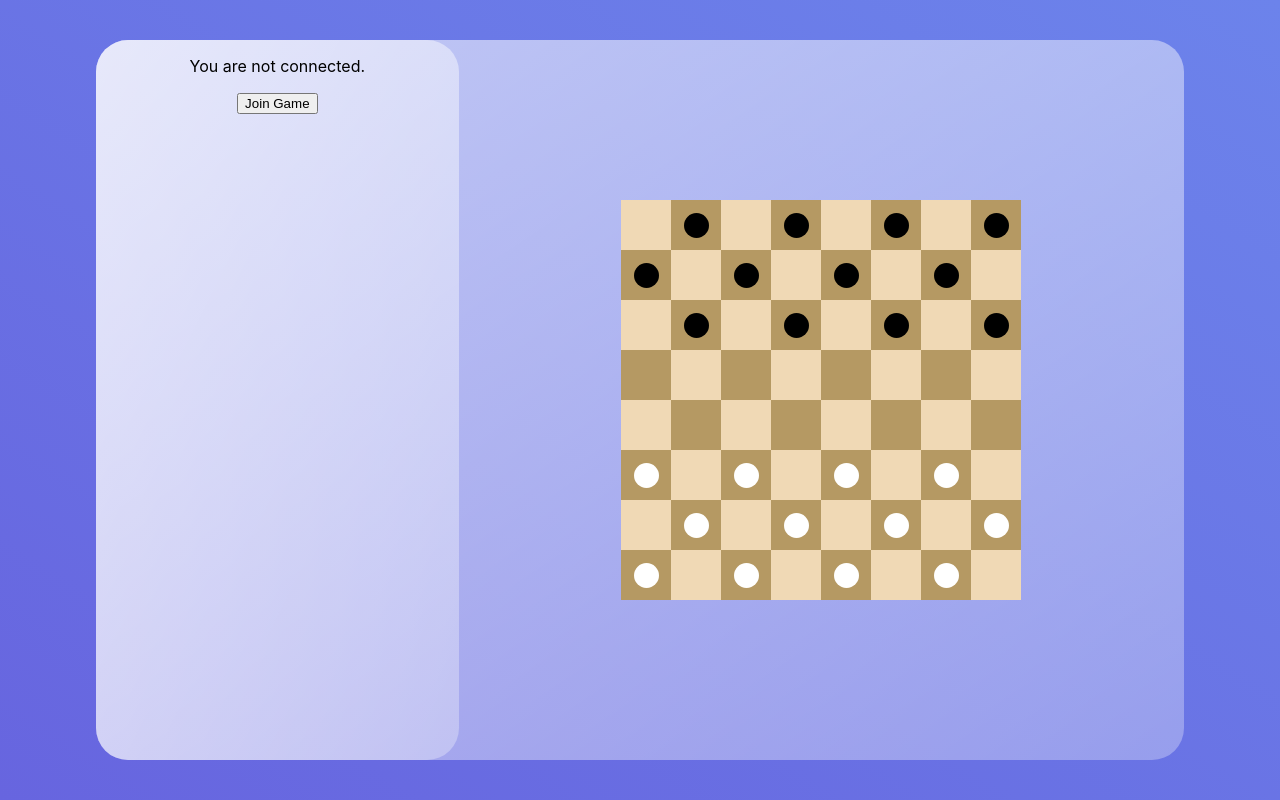
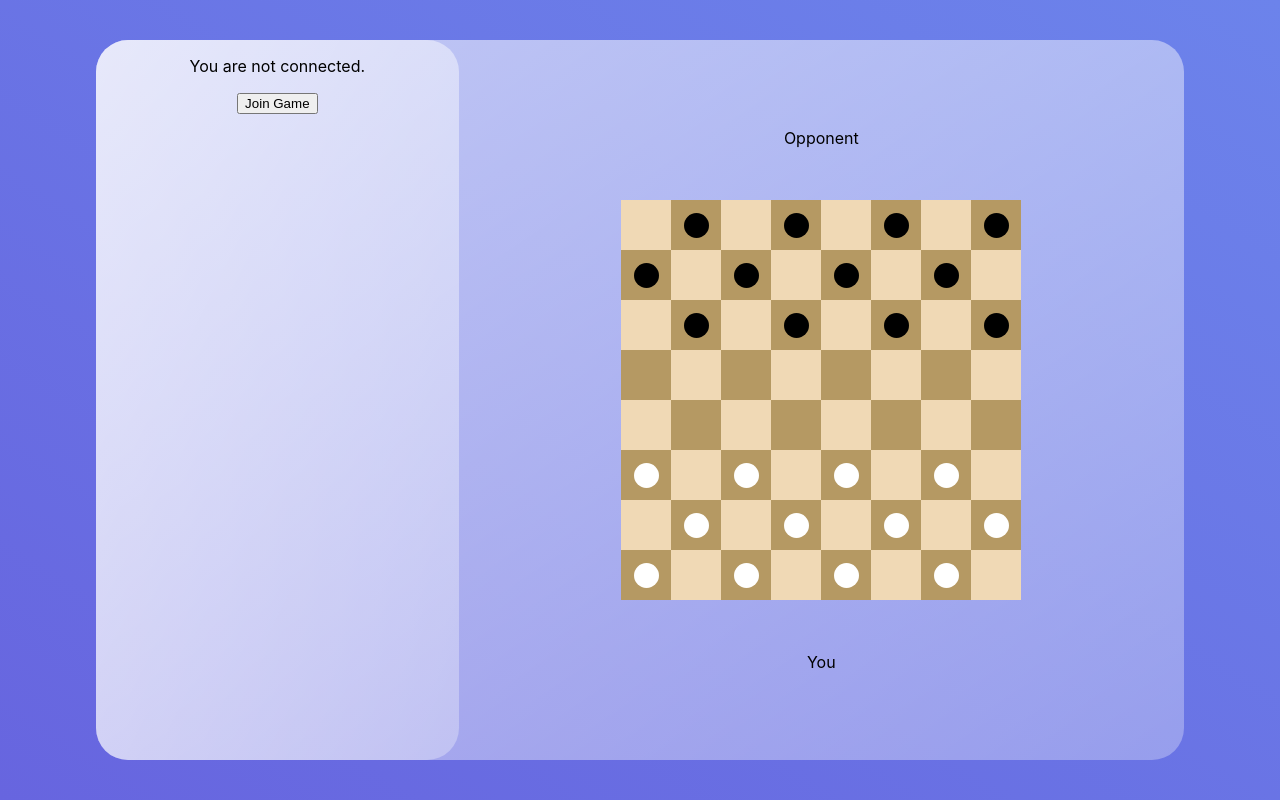
Before and after one commit to daburch/react-checkers, a React (Create React App) app: page / in a window 1280 px wide. Built offline with nearby package versions, Linux system fonts and the light colour scheme.

Commit message:
add simple labels to to board

```diff
--- a/src/App.css
+++ b/src/App.css
@@ -40,6 +40,7 @@ main {
   display: flex;
   align-items: center;
   justify-content: center;
+  position: relative;
 }
 
 .board {
--- a/src/components/Board.jsx
+++ b/src/components/Board.jsx
@@ -55,12 +55,18 @@ class Board extends Component {
         return(
             <DndProvider backend={HTML5Backend}>
                 <div className="board-container">
+                    <div style={{ position: "absolute", top: 0}}>
+                        <p>Opponent</p>
+                    </div>
                     <div className="board">
                         {
                             this.state.squares.map((data) => (
                                 <Square key={ data.squareID } squareID={ data.squareID } color={ data.color } piece={ data.piece } sendMoveToServer={ this.props.sendMoveToServer } />
                             ))
                         }
+                    </div>
+                    <div style={{ position: "absolute", bottom: 0 }}>
+                        <p>You</p>
                     </div>
                 </div>
             </DndProvider>
```
